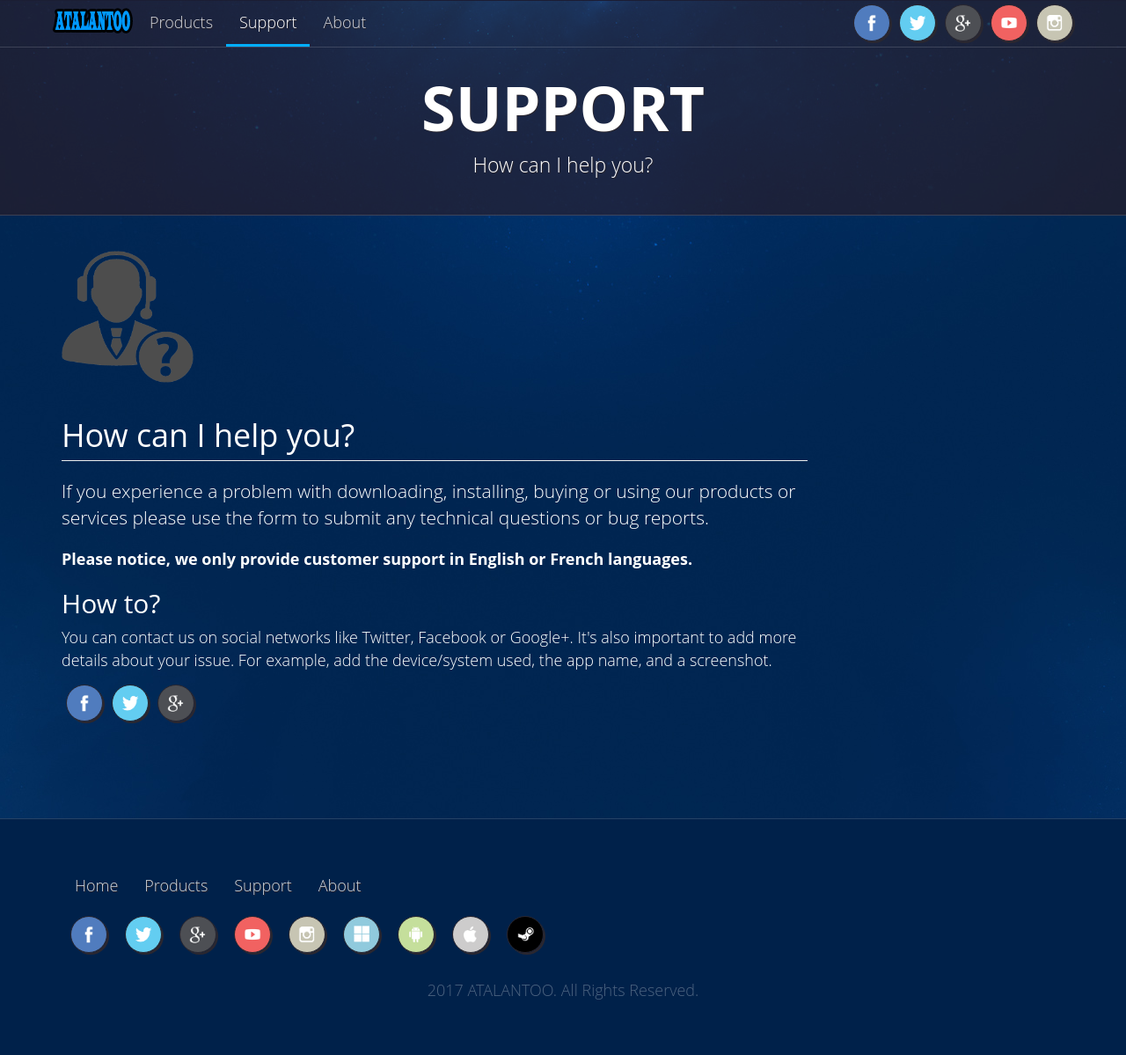
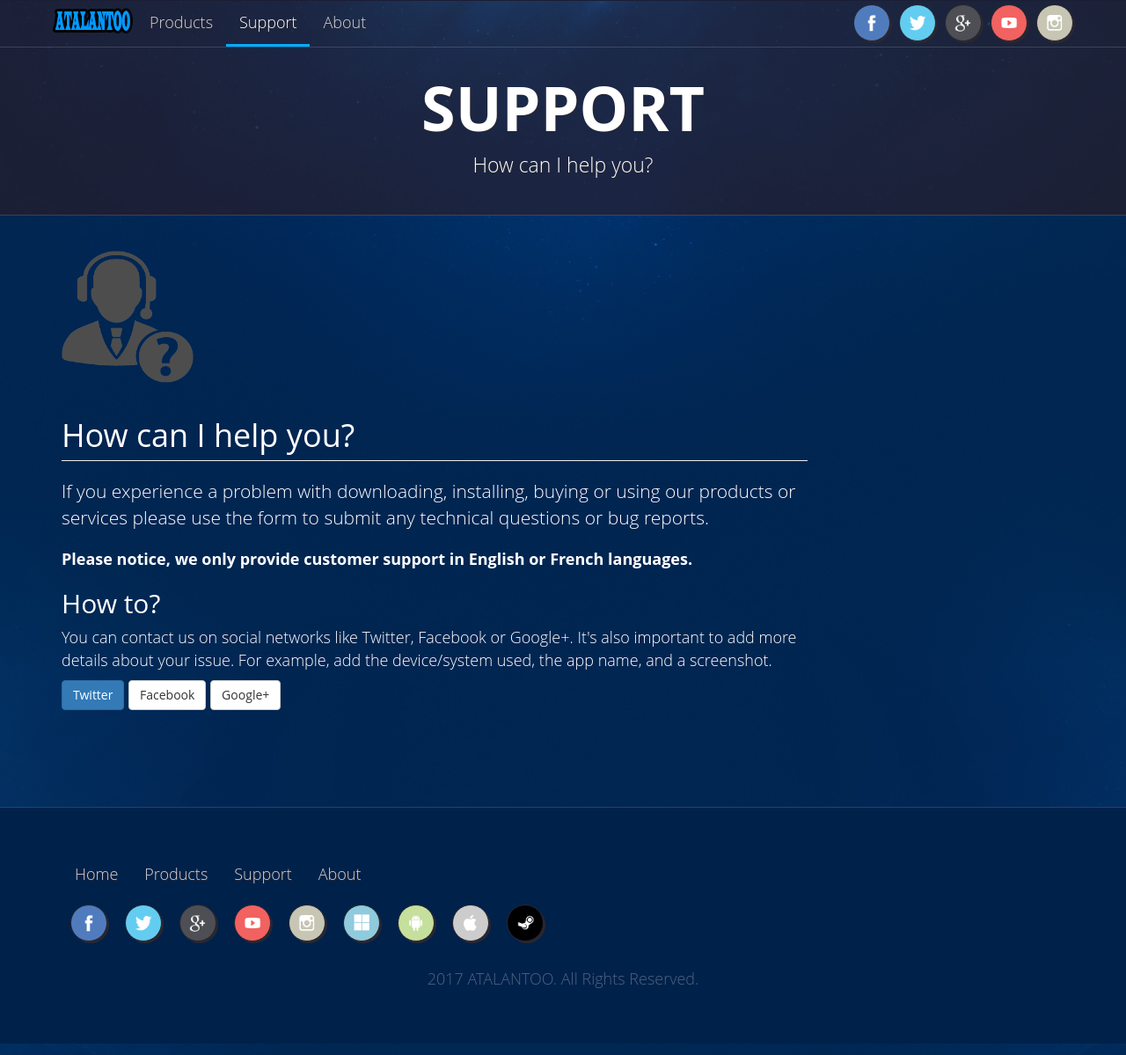
Before and after one commit to Atalantoo/site, a Jekyll site: the page built from support.html, in a window 1280 px wide. Shown: the whole page at 88% size. Built offline with Jekyll 4.4.1, drawn with Linux system fonts in a browser that asks for light colours.

Commit message:
card: links:

```diff
--- a/_includes/tpl-card.html
+++ b/_includes/tpl-card.html
@@ -1,7 +1,8 @@
 	<div class="site-card row">
-		<div class="col-md-5"><img src="{{ include.img }}" class="img-rounded"></div>
+		<div class="col-md-5"><a href="{{ include.href }}">
+			<img src="{{ include.img }}" class="img-rounded"></a></div>
 	  <div class="col-md-7">
-	    <h4 class="">{{ include.title }}</h4>
+	    <h4><a href="{{ include.href }}">{{ include.title }}</a></h4>
 	    <p>{{ include.desc }}</p>
 	    {{ include.content }}
 	  </div>
--- a/assets/css/site.css
+++ b/assets/css/site.css
@@ -107,7 +107,9 @@
 .site-card h4 {
     font-weight: 700;
 }
-
+.site-card h4 a{
+    color: #333;
+}
 .site-card img {
     width: 250px;
     height: 170px;
--- a/products/index.html
+++ b/products/index.html
@@ -12,6 +12,7 @@
   title=site.products.unity3d.title
   desc=site.products.unity3d.desc
   img='/assets/img/products/unity3d_lib.jpg'
+  href='https://github.com/Atalantoo/unity3d-toolkit'
   content='<a class="btn btn-default" target="_blank" href="https://github.com/Atalantoo/unity3d-toolkit">View the GitHub project</a>'
 %}
 
@@ -19,6 +20,7 @@
   title=site.products.chronoquiz.title
   desc=site.products.chronoquiz.desc
   img='/assets/img/products/workinprogress.jpg'
+  href='/products/chronoquiz'
   content='<a class="btn btn-primary" href="/products/chronoquiz">More &raquo;</a>'
 %}
 
@@ -26,6 +28,7 @@
   title=site.products.dinoblast.title
   desc=site.products.dinoblast.desc
   img='/assets/img/products/workinprogress.jpg'
+  href='/products/dinoblast'
   content='<a class="btn btn-primary" href="/products/dinoblast">More &raquo;</a>'
 %}
 
--- a/support.html
+++ b/support.html
@@ -18,8 +18,8 @@
 	You can contact us on social networks like Twitter, Facebook or Google+. It's also important to add more details about your issue. For example, add the device/system used, the app name, and a screenshot.
   </p>
   <p>
-      <ul id="site-social" class="nav">
-        {% include links-social.html %}
-      </ul>
+    <a target="_blank" class="btn btn-primary" href="{{ site.twitter }}">Twitter</a>
+    <a target="_blank" class="btn btn-default" href="{{ site.facebook }}">Facebook</a>
+    <a target="_blank" class="btn btn-default" href="{{ site.googleplus }}">Google+</a>
   </p>
 </div>
```
